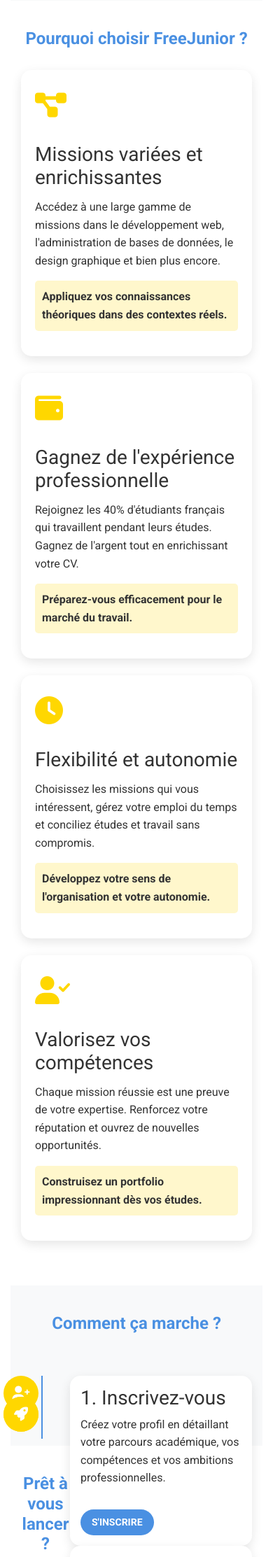
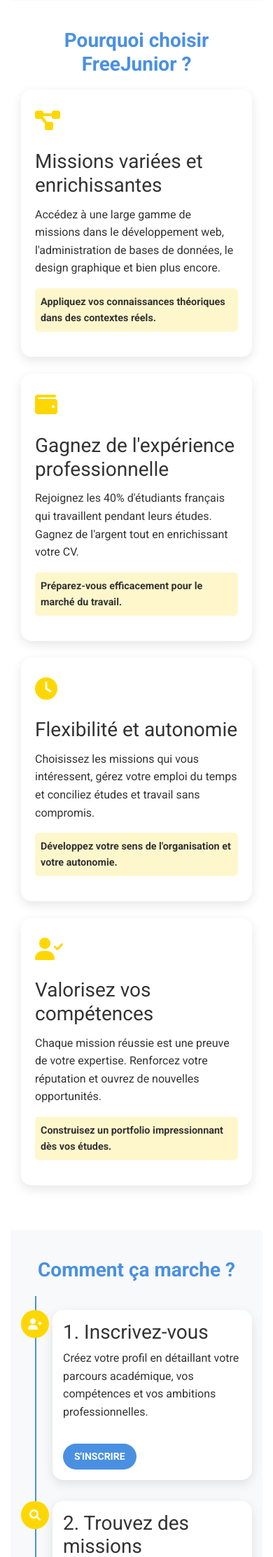
Before and after one commit to yannsimo/freejunior1, a Django app: page /page_etudiant/ in a window 390 px wide. Shown: the part 929-3154 px from the top of the page at 70% size. Run offline with Django 5.2, Linux system fonts and the light colour scheme; some libraries are stand-ins or nearby versions.

Commit message:
pageetudiant

```diff
--- a/StudentApp/templates/StudentApp/PageEtudiant.html
+++ b/StudentApp/templates/StudentApp/PageEtudiant.html
@@ -21,23 +21,24 @@
     }
 
     .section-padding {
-        padding: 60px 0;
+        padding: 40px 0;
     }
 
     .section-title {
-        font-size: 2rem;
+        font-size: 1.75rem;
         color: var(--primary-color);
-        margin-bottom: 30px;
+        margin-bottom: 20px;
         text-align: center;
         font-weight: 700;
     }
 
     .btn-custom {
-        padding: 10px 20px;
+        padding: 8px 16px;
         font-weight: 600;
         text-transform: uppercase;
         border-radius: 30px;
         transition: all 0.3s ease;
+        font-size: 14px;
     }
 
     .btn-primary-custom {
@@ -65,19 +66,19 @@
     }
 
     .card-custom:hover {
-        transform: translateY(-10px);
-        box-shadow: 0 15px 30px rgba(0, 0, 0, 0.2);
+        transform: translateY(-5px);
+        box-shadow: 0 10px 20px rgba(0, 0, 0, 0.15);
     }
 
     .icon-box {
-        font-size: 2.5rem;
+        font-size: 2rem;
         color: var(--accent-color);
-        margin-bottom: 20px;
+        margin-bottom: 15px;
     }
 
     .timeline {
         position: relative;
-        padding: 30px 0;
+        padding: 20px 0;
     }
 
     .timeline::before {
@@ -86,13 +87,14 @@
         height: 100%;
         width: 2px;
         background-color: var(--primary-color);
-        left: 50%;
-        transform: translateX(-50%);
+        left: 20px;
+        top: 0;
     }
 
     .timeline-item {
         margin-bottom: 30px;
         position: relative;
+        padding-left: 45px;
         opacity: 0;
         animation: fadeInUp 0.6s forwards;
         animation-delay: 0.3s;
@@ -101,37 +103,31 @@
     .timeline-content {
         background-color: white;
         border-radius: 15px;
-        padding: 20px;
+        padding: 15px;
         box-shadow: 0 5px 15px rgba(0, 0, 0, 0.1);
-        position: relative;
-        width: 45%;
-    }
-
-    .timeline-item:nth-child(even) .timeline-content {
-        float: right;
     }
 
     .timeline-icon {
-        width: 50px;
-        height: 50px;
+        width: 40px;
+        height: 40px;
         border-radius: 50%;
         background-color: var(--accent-color);
         position: absolute;
         top: 0;
-        left: 50%;
-        transform: translateX(-50%);
+        left: 0;
         display: flex;
         align-items: center;
         justify-content: center;
         color: white;
-        font-size: 1.25rem;
+        font-size: 1rem;
     }
 
     .highlight {
         background-color: rgba(255, 215, 0, 0.2);
-        padding: 10px;
+        padding: 8px;
         border-radius: 5px;
         font-weight: 600;
+        font-size: 0.9rem;
     }
 
     @keyframes fadeInUp {
@@ -145,41 +141,52 @@
         }
     }
 
-    @media (max-width: 991px) {
+    @media (min-width: 768px) {
+        .section-padding {
+            padding: 60px 0;
+        }
+
         .section-title {
-            font-size: 1.75rem;
+            font-size: 2rem;
         }
+
+        .btn-custom {
+            padding: 10px 20px;
+            font-size: 16px;
+        }
+
         .timeline::before {
-            left: 30px;
+            left: 50%;
+            transform: translateX(-50%);
         }
+
+        .timeline-item {
+            padding-left: 0;
+            width: 50%;
+            margin-left: 50%;
+        }
+
+        .timeline-item:nth-child(even) {
+            margin-left: 0;
+        }
+
+        .timeline-icon {
+            left: 50%;
+            transform: translateX(-50%);
+        }
+
         .timeline-content {
-            width: calc(100% - 70px);
-            float: right;
+            width: 90%;
+            padding: 20px;
         }
-        .timeline-icon {
-            left: 0;
-        }
+
         .timeline-item:nth-child(even) .timeline-content {
             float: right;
         }
-    }
 
-    @media (max-width: 767px) {
-        .section-padding {
-            padding: 40px 0;
-        }
-        .btn-custom {
-            padding: 8px 16px;
-            font-size: 14px;
-        }
-    }
-
-    @media (max-width: 575px) {
-        .section-title {
-            font-size: 1.5rem;
-        }
-        .timeline-content {
-            padding: 15px;
+        .highlight {
+            font-size: 1rem;
+            padding: 10px;
         }
     }
 </style>
@@ -302,4 +309,5 @@
         <a href="{% url 'student_form' %}" class="btn btn-custom btn-primary-custom btn-lg">Inscription Étudiant</a>
     </div>
 </section>
+
 {% endblock %}
```
